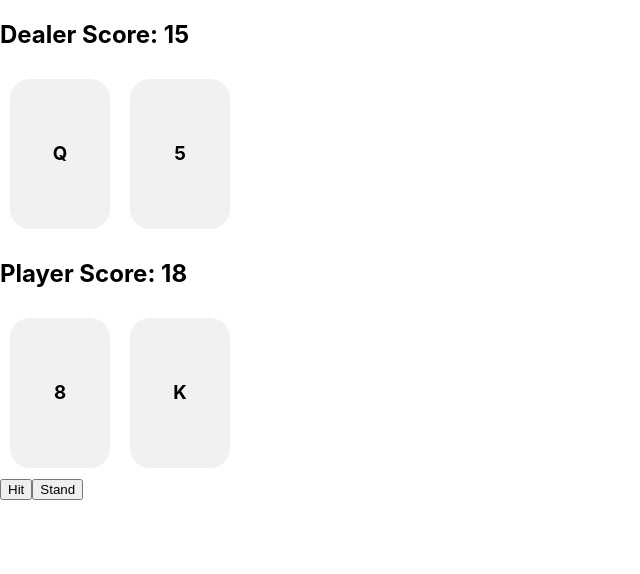
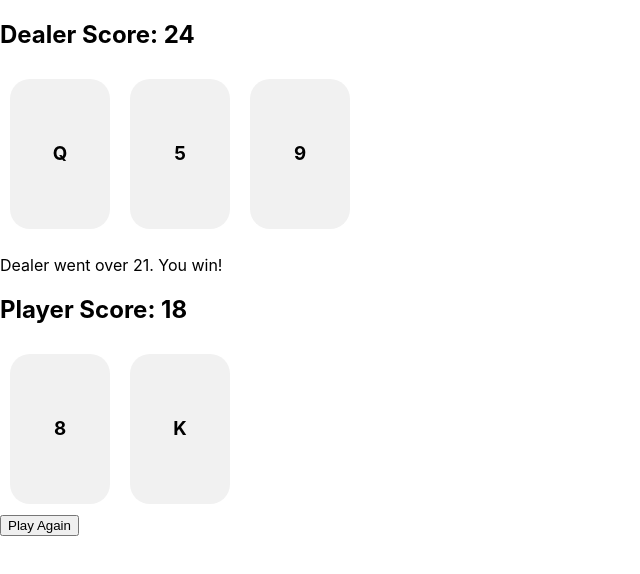
Before and after one commit to ninaespiritu/Catjack, a React (Create React App) app: page / in a window 1280 px wide. Both pictures are taken after a click on the button "Stand". Shown: the top 574 px of the page, without its empty margins (0-640 px from the left). Built offline with nearby package versions, Linux system fonts and the light colour scheme.

Commit message:
Complete blackjack game logic

```diff
--- a/src/Blackjack.js
+++ b/src/Blackjack.js
@@ -1,4 +1,4 @@
-import { useState } from "react";
+import { useEffect, useState } from "react";
 import { Card } from "./components/Card";
 import {
 	getCard,
@@ -10,33 +10,120 @@ import {
 } from "./utils/Functions";
 
 export const Blackjack = () => {
-	const [playerScore, setPlayerScore] = useState(userScore);
-	const [dealerScore, setDealerScore] = useState(computerScore);
+	const [turnOver, setTurnOver] = useState(false);
+	const [result, setResult] = useState("");
 
 	const [playerCards, setPlayerCards] = useState(userCards);
 	const [dealerCards, setDealerCards] = useState(computerCards);
 
+	const [playerScore, setPlayerScore] = useState(userScore);
+	const [dealerScore, setDealerScore] = useState(computerScore);
+	const dealerTempScore = getPoints(dealerCards[0]);
+
 	// console.log(playerCards);
 	// console.log(dealerCards);
 
-	// FUNCTION: Player clicks "Hit" to draw new card
-	const buttonHit = () => {
+	// FUNCTION: Calculate score
+	const calculateScore = (cards, score) => {
+		if (score === 21 && cards.length === 2) {
+			return 21;
+		} else if (cards[-1] === "A" && score > 21) {
+			return score - 10;
+		} else {
+			return score;
+		}
+	};
+
+	useEffect(() => {
+		// if (playerScore === 21 || dealerScore === 21 || playerScore > 21) {
+		// 	console.log("Turn over");
+		// }
+		if (dealerScore === 21 && dealerCards.length === 2) {
+			setResult("Dealer has Blackjack. You lose.");
+			setTurnOver(true);
+		} else if (playerScore === 21 && playerCards.length === 2) {
+			setResult("You have Blackjack! You win!");
+			setTurnOver(true);
+		} else if (dealerScore === 21 && playerScore < 21) {
+			setResult("You lose.");
+			setTurnOver(true);
+		} else if (playerScore === 21 && dealerScore < 21) {
+			setResult("You win!");
+			setTurnOver(true);
+		} else if (playerScore > 21) {
+			setResult("You went over 21. You lose.");
+			setTurnOver(true);
+		}
+	}, [playerScore, dealerScore]);
+
+	if (turnOver && result === "") {
+		setTimeout(() => {
+			calculateResult();
+		}, 1000);
+	}
+
+	const calculateResult = () => {
+		if (
+			(playerScore === 21 && dealerScore === 21) ||
+			playerScore === dealerScore
+		) {
+			dealerHit() ? "" : setResult("It's a tie!");
+		} else if (dealerScore < playerScore) {
+			dealerHit() ? "" : setResult("You have the higher score. You win!");
+		} else if (playerScore < dealerScore && dealerScore > 21) {
+			setResult("Dealer went over 21. You win!");
+		} else if (playerScore < dealerScore) {
+			setResult("Dealer has the higher score. You lose.");
+		}
+	};
+
+	const dealerHit = () => {
+		if (dealerScore < 17) {
+			buttonHit(dealerCards, setDealerCards, dealerScore, setDealerScore);
+			return true;
+		} else {
+			return false;
+		}
+	};
+
+	// BUTTON: Player clicks "Hit" to draw new card
+	const buttonHit = (cards, setCards, score, setScore) => {
 		const newCard = getCard();
-		const newCards = [...playerCards, newCard];
-		const newScore = playerScore + getPoints(newCard);
-		setPlayerCards(newCards);
-		setPlayerScore(newScore);
+		const newCards = [...cards, newCard];
+		setCards(newCards);
+		const newScore = score + getPoints(newCard);
+		const finalScore = calculateScore(newCards, newScore);
+		setScore(finalScore);
+	};
+
+	// BUTTON: Player clicks "Stand" to end turn
+	const buttonStand = () => {
+		setTurnOver(true);
+	};
+
+	// BUTTON: Player clicks "Play Again" to start new game
+	const buttonPlayAgain = () => {
+		window.location.reload();
 	};
 
 	// ===============================================
 	return (
 		<div>
-			<h2>Dealer Score: {dealerScore}</h2>
-			<div style={{ display: "flex" }}>
-				{dealerCards.map((card, i) => (
-					<Card card={card} key={i} />
-				))}
-			</div>
+			<h2>Dealer Score: {turnOver ? dealerScore : dealerTempScore}</h2>
+			{turnOver ? (
+				<div style={{ display: "flex" }}>
+					{dealerCards.map((card, i) => (
+						<Card card={card} key={i} />
+					))}
+				</div>
+			) : (
+				<div style={{ display: "flex" }}>
+					<Card card={dealerCards[0]} />
+					<Card />
+				</div>
+			)}
+
+			<p>{result}</p>
 
 			<h2>Player Score: {playerScore}</h2>
 			<div style={{ display: "flex" }}>
@@ -45,8 +132,30 @@ export const Blackjack = () => {
 				))}
 			</div>
 
-			<button onClick={() => buttonHit()}>Hit</button>
-			<button>Stand</button>
+			{result === "" ? (
+				<div>
+					<button
+						onClick={() =>
+							buttonHit(
+								playerCards,
+								setPlayerCards,
+								playerScore,
+								setPlayerScore
+							)
+						}
+					>
+						Hit
+					</button>
+					<button onClick={() => buttonStand()}>Stand</button>
+				</div>
+			) : (
+				<div>
+					{" "}
+					<button onClick={() => buttonPlayAgain()}>
+						Play Again
+					</button>
+				</div>
+			)}
 		</div>
 	);
 };
```
